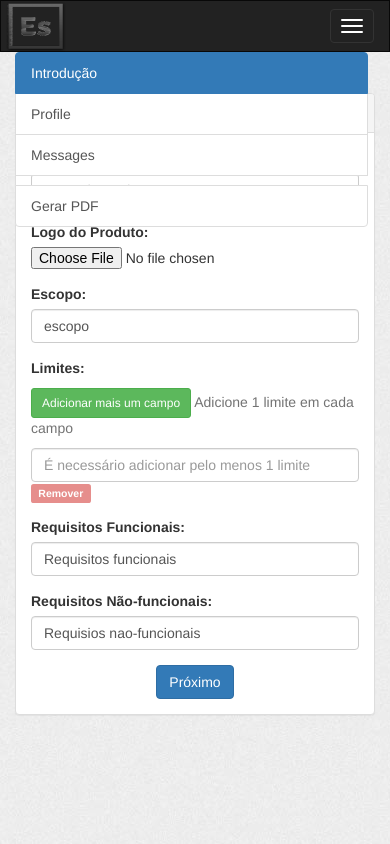
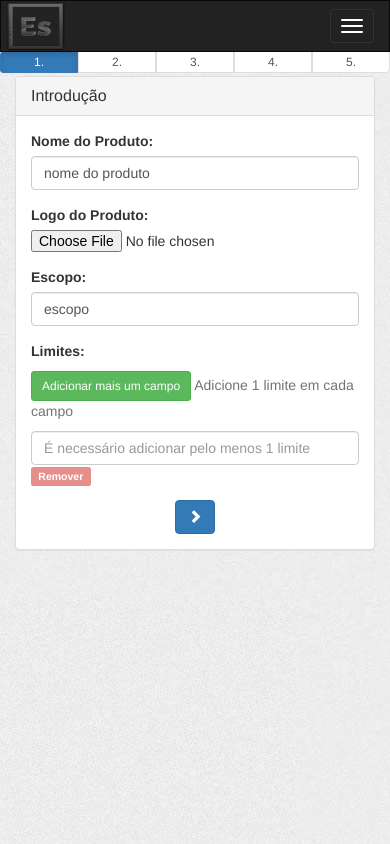
Before and after one commit to felipesousafs/esproject, a Django app: page /new in a window 390 px wide. Run offline with Django 3.2, Linux system fonts and the light colour scheme; some libraries are stand-ins or nearby versions.

Commit message:
Melhorias no template, incluindo menu fixo responsivo

```diff
--- a/engsoft/static/css/myown.css
+++ b/engsoft/static/css/myown.css
@@ -8,17 +8,39 @@
 	margin-right: 1%;
 	padding: 15px;
 }
+.side-menu{
+        display: none;
+}
+@media (max-width: 766px) {
+    .side-menu-xs{
+        display: inherit;
+        position: fixed;
+        z-index: 2;
+        margin-top: -25px;
+    }
+    .fixo{
+        position: fixed;
+        width: 100%;
+        z-index: 3;
+    }
+    .conteudo{
+        margin-top: 55px;
+    }
+}
+
 .fixo-xs{
 		position: fixed;
 		width: 90.6%;
 		z-index: 2;
-		margin-top: -40px;
+		margin-top: 0px;
+        display: none;
+
 	}
-@media (min-width: 768px) {
+@media (min-width: 767px) {
 	.fixo-sm{
 		width: 22%;
 		z-index: 2;
-		margin-top: 0px;
+        display: inherit;
 	}
 }
 @media (min-width: 979px) {
--- a/engsoft/templates/engsoft/index.html
+++ b/engsoft/templates/engsoft/index.html
@@ -15,7 +15,7 @@
 
         <body class="side">
 
-     <nav class="navbar navbar-inverse">
+     <nav class="navbar navbar-inverse fixo">
           <div class="container-fluid">
           <!-- Brand and toggle get grouped for better mobile display -->
                <div class="navbar-header">
@@ -34,7 +34,7 @@
           <!-- Collect the nav links, forms, and other content for toggling -->
           <div class="collapse navbar-collapse" id="bs-example-navbar-collapse-1">
             <ul class="nav navbar-nav">
-              <li><a href="{% url 'index' %}">Home <span class="sr-only">(current)</span></a></li>
+              <li><a href="{% url 'index' %}">Home <span class="sr-only"></span></a></li>
               <li class="dropdown">
                 <a href="#" class="dropdown-toggle" data-toggle="dropdown" role="button" aria-haspopup="true" aria-expanded="false">Projetos <span class="caret"></span></a>
                 <ul class="dropdown-menu">
--- a/engsoft/templates/engsoft/project_form.html
+++ b/engsoft/templates/engsoft/project_form.html
@@ -27,30 +27,41 @@ $(document).ready(function() {
                 $(this).parent('div').remove();
                 x--;
         });
-        $('.list-group-item').on('click', function () {
-        	$('.list-group-item').removeClass("active");
-		    $(this).addClass("active");
 
-		})
+        $('a[data-toggle="tab"]').on('click', function(){
+            $('.list-group-item').removeClass("active");
+            var v = $(this).attr('href')+"-btn";
+            //alert(v);
+            $(v).addClass("active");
+            $(v+"-xs").addClass("active");
+        })
 });
 
 </script>
 
 <br>
-<div class="row">
+<div class="row conteudo">
 
 	<div class="col-lg-2 col-md-2 col-sm-3">
 		<div class="fixo-xs fixo-sm fixo-md fixo-lg">
 			<div class="list-group" >
-			    <a href="#introducao" class="list-group-item active" aria-controls="introducao" role="tab" data-toggle="tab">Introdução </a>
-			    <a href="#profile" class="list-group-item" aria-controls="profile" role="tab" data-toggle="tab">Profile</a>
-			    <a href="#messages" class="list-group-item" aria-controls="messages" role="tab" data-toggle="tab">Messages</a>
-			    <p role="separator" class="divider"></p>
-			    <a href="#messages" class="list-group-item" aria-controls="messages" role="tab" data-toggle="tab">Gerar PDF</a>
+			    <a href="#introducao" id="introducao-btn" class="list-group-item active" aria-controls="introducao" role="tab" data-toggle="tab">Introdução </a>
+			    <a href="#requisitos" id="requisitos-btn" class="list-group-item" aria-controls="requisitos" role="tab" data-toggle="tab">Requisitos</a>
+			    <a href="#detalhamento" id="detalhamento-btn" class="list-group-item" aria-controls="detalhamento" role="tab" data-toggle="tab">Detalhamento</a>
+			    <a href="#dados" id="dados-btn" class="list-group-item" aria-controls="dados" role="tab" data-toggle="tab">Gerar PDF</a>
+                <a href="#prototipos" id="prototipos-btn" class="list-group-item" aria-controls="prototipos" role="tab" data-toggle="tab">Prototipos</a>
 		  	</div>
   		</div>
 	</div>
+        <div class="side-menu side-menu-xs btn-group btn-group-xs btn-group-justified" role="group">
+            <a href="#introducao" id="introducao-btn-xs" class="list-group-item btn btn-default active" aria-controls="introducao" role="button" data-toggle="tab">1.</a>
+            <a href="#requisitos" id="requisitos-btn-xs" class="list-group-item btn btn-default" aria-controls="requisitos" role="tab" data-toggle="tab">2.</a>
+            <a href="#detalhamento" id="detalhamento-btn-xs" class="list-group-item btn btn-default" aria-controls="detalhamento" role="button" data-toggle="tab">3.</a>
+            <a href="#dados" id="dados-btn-xs" class="list-group-item btn btn-default" aria-controls="dados" role="button" data-toggle="tab">4.</a>
+            <a href="#prototipos" id="prototipos-btn-xs" class="list-group-item btn btn-default" aria-controls="prototipos" role="button" data-toggle="tab">5.</a>
+        </div>
 	<div class="col-xs-12 col-md-8 col-sm-9 col-lg-10"><!-- col-xs-12 .col-md-8 .col-lg-10 -->
+
 		<div class="tab-content">
 			{% if error %}
 		<div class="alert alert-danger alert-dismissible" role="alert">{{ error }}
@@ -83,50 +94,103 @@ $(document).ready(function() {
 					<a href="#" role="button" class="label btn label-danger disabled">Remover</a>
 				</div>
 
-			</div> <div class="form-group">
-				<label for="requisitos_funcionais">Requisitos Funcionais: </label>
-				<input class="form-control" id="requisitos_funcionais" type="text" name="requisitos_funcionais" value="Requisitos funcionais">
-			</div> <div class="form-group">
-				<label for="requisios_naofuncionais">Requisitos Não-funcionais: </label>
-				<input class="form-control" id="requisios_naofuncionais" type="text" name="requisios_naofuncionais" value="Requisios nao-funcionais">
 			</div>
-			<center><input type="submit" class="btn btn-primary" value="Próximo"><br></center>
+			<center>
+                <a href="#requisitos" class="btn btn-primary" aria-controls="requisitos" role="tab" data-toggle="tab"><span class="glyphicon glyphicon-chevron-right" aria-hidden="true"></span></a>
+                <br>
+            </center>
 		</form>
 		</div>
 	</div>
-	<div class="panel panel-default tab-pane fade" role="tabpanel" id="profile">
+	<div class="panel panel-default tab-pane fade" role="tabpanel" id="requisitos">
 			<div class="panel-heading">
-			<h3 class="panel-title">Profile</h3>
+			<h3 class="panel-title">Requisitos</h3>
 			</div>
 			<div class="panel-body">
 		<form action="/new" enctype="multipart/form-data" method="post">
 		              {% csrf_token %}
 			<div class="form-group">
-				<label for="nome_produto">Nome do Produto: </label>
-				<input class="form-control" id="nome_produto" type="text" name="nome_produto" value="nome do produto" placeholder="Nome do produto/software" required>
-			</div> <div class="form-group">
-				<label for="logo_url">Logo do Produto: </label>
-				<input id="logo_url" type="file" name="logo_url" value="void" required>
-				<!-- <p class="help-block">.</p> -->
-			</div><div class="form-group">
-				<label for="escopo">Escopo: </label>
-				<input class="form-control" id="escopo" type="text" name="escopo" value="escopo" required>
-			</div> <div class="form-group" id="listas">
-				<label>Limites: </label> <br>
-				<p class="help-block"><input class="btn btn-sm btn-success" type="button" id="add_field" value="Adicionar mais um campo"> Adicione 1 limite em cada campo</p>
-				<div>
-					<input class="form-control" id="limites" placeholder="É necessário adicionar pelo menos 1 limite" type="text" name="limites" required>
-					<a href="#" role="button" class="label btn label-danger disabled">Remover</a>
-				</div>
-
-			</div> <div class="form-group">
 				<label for="requisitos_funcionais">Requisitos Funcionais: </label>
 				<input class="form-control" id="requisitos_funcionais" type="text" name="requisitos_funcionais" value="Requisitos funcionais" required>
 			</div> <div class="form-group">
 				<label for="requisios_naofuncionais">Requisitos Não-funcionais: </label>
 				<input class="form-control" id="requisios_naofuncionais" type="text" name="requisios_naofuncionais" value="Requisios nao-funcionais" required>
 			</div>
-			<center><input type="submit" class="btn btn-primary" value="Próximo"><br></center>
+			<center>
+                <a href="#introducao" class="btn btn-primary" aria-controls="introducao" role="tab" data-toggle="tab"><span class="glyphicon glyphicon-chevron-left" aria-hidden="true"></span></a>
+                <a href="#detalhamento" class="btn btn-primary" aria-controls="introducao" role="tab" data-toggle="tab"><span class="glyphicon glyphicon-chevron-right" aria-hidden="true"></span></a>
+                <br>
+            </center>
+		</form>
+		</div>
+	</div>
+    <div class="panel panel-default tab-pane fade" role="tabpanel" id="detalhamento">
+			<div class="panel-heading">
+			<h3 class="panel-title">Detalhamento dos requisitos</h3>
+			</div>
+			<div class="panel-body">
+		<form action="/new" enctype="multipart/form-data" method="post">
+		              {% csrf_token %}
+			<div class="form-group">
+				<label for="requisitos_funcionais">Requisitos Funcionais: </label>
+				<input class="form-control" id="requisitos_funcionais" type="text" name="requisitos_funcionais" value="Requisitos funcionais" required>
+			</div> <div class="form-group">
+				<label for="requisios_naofuncionais">Requisitos Não-funcionais: </label>
+				<input class="form-control" id="requisios_naofuncionais" type="text" name="requisios_naofuncionais" value="Requisios nao-funcionais" required>
+			</div>
+			<center>
+                <a href="#requisitos" class="btn btn-primary" aria-controls="introducao" role="tab" data-toggle="tab"><span class="glyphicon glyphicon-chevron-left" aria-hidden="true"></span></a>
+                <a href="#dados" class="btn btn-primary" aria-controls="introducao" role="tab" data-toggle="tab"><span class="glyphicon glyphicon-chevron-right" aria-hidden="true"></span></a>
+                <br>
+            </center>
+		</form>
+		</div>
+	</div>
+    <div class="panel panel-default tab-pane fade" role="tabpanel" id="dados">
+			<div class="panel-heading">
+			<h3 class="panel-title">Análise de Dados</h3>
+			</div>
+			<div class="panel-body">
+		<form action="/new" enctype="multipart/form-data" method="post">
+		              {% csrf_token %}
+			<div class="form-group">
+				<label for="requisitos_funcionais">Requisitos Funcionais: </label>
+				<input class="form-control" id="requisitos_funcionais" type="text" name="requisitos_funcionais" value="Requisitos funcionais" required>
+			</div> <div class="form-group">
+				<label for="requisios_naofuncionais">Requisitos Não-funcionais: </label>
+				<input class="form-control" id="requisios_naofuncionais" type="text" name="requisios_naofuncionais" value="Requisios nao-funcionais" required>
+			</div>
+			<center>
+                <a href="#detalhamento" class="btn btn-primary" aria-controls="introducao" role="tab" data-toggle="tab">
+                    <span class="glyphicon glyphicon-chevron-left" aria-hidden="true"></span>
+                </a>
+                <a href="#prototipos" class="btn btn-primary" aria-controls="introducao" role="tab" data-toggle="tab">
+                    <span class="glyphicon glyphicon-chevron-right" aria-hidden="true"></span>
+                </a>
+                <br>
+            </center>
+		</form>
+		</div>
+	</div>
+    <div class="panel panel-default tab-pane fade" role="tabpanel" id="prototipos">
+			<div class="panel-heading">
+			<h3 class="panel-title">Prototipos</h3>
+			</div>
+			<div class="panel-body">
+		<form action="/new" enctype="multipart/form-data" method="post">
+		              {% csrf_token %}
+			<div class="form-group">
+				<label for="requisitos_funcionais">Requisitos Funcionais: </label>
+				<input class="form-control" id="requisitos_funcionais" type="text" name="requisitos_funcionais" value="Requisitos funcionais" required>
+			</div> <div class="form-group">
+				<label for="requisios_naofuncionais">Requisitos Não-funcionais: </label>
+				<input class="form-control" id="requisios_naofuncionais" type="text" name="requisios_naofuncionais" value="Requisios nao-funcionais" required>
+			</div>
+			<center>
+                <a href="#dados" class="btn btn-primary" aria-controls="introducao" role="tab" data-toggle="tab"><span class="glyphicon glyphicon-chevron-left" aria-hidden="true"></span></a>
+                <input type="submit" class="btn btn-success" value="Finalizar">
+                <br>
+            </center>
 		</form>
 		</div>
 	</div>
```
